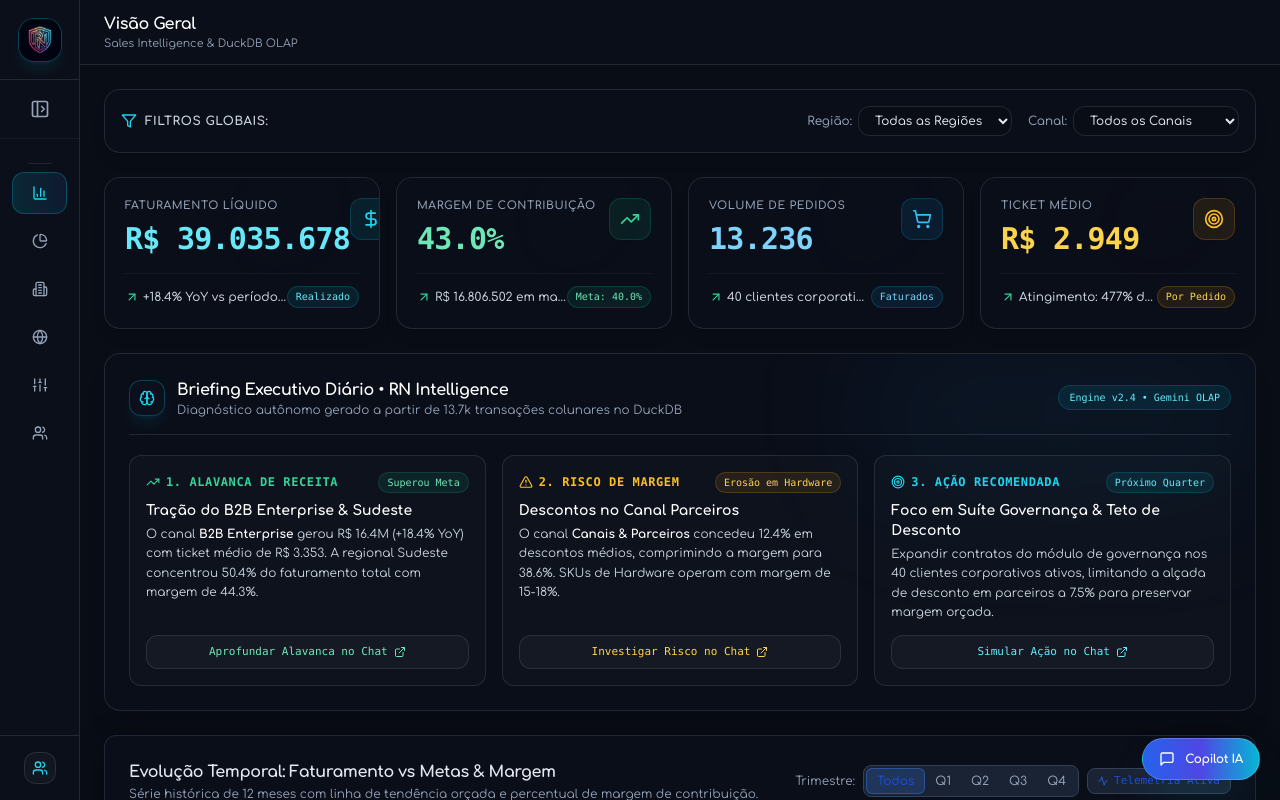
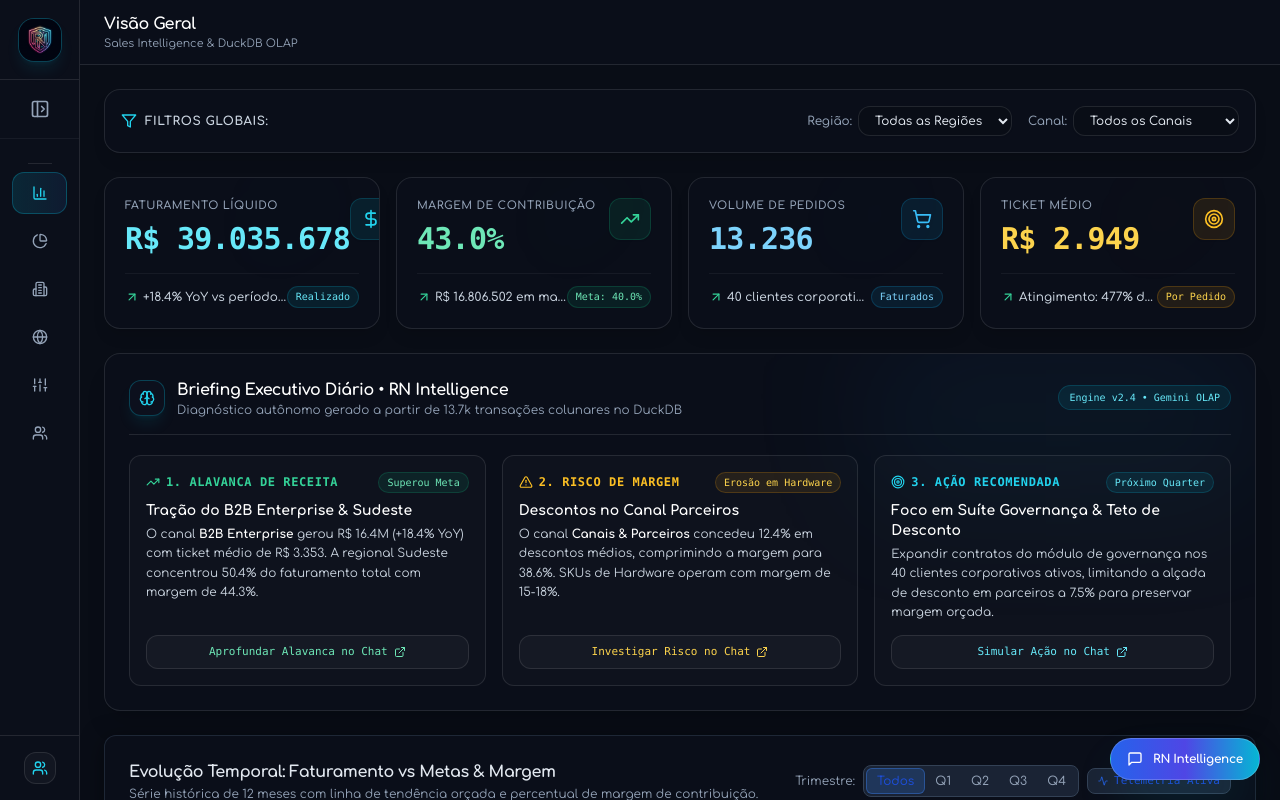
Before and after one commit to Renanbritto/sales-bi-ai-copilot, a Next.js app in the folder frontend/: page / in a window 1280 px wide. Built offline with nearby package versions, Linux system fonts and the light colour scheme; no server answers.

Commit message:
style(chat): atualizar rotulo do botao flutuante para RN Intelligence

```diff
--- a/frontend/app/page.tsx
+++ b/frontend/app/page.tsx
@@ -526,7 +526,7 @@ export default function DashboardPage() {
         aria-label="Abrir RN Intelligence Copilot"
       >
         <MessageSquare className="w-4 h-4 text-white group-hover:rotate-6 transition-transform" />
-        <span className="font-bold tracking-tight">Copilot IA</span>
+        <span className="font-bold tracking-tight">RN Intelligence</span>
       </button>
 
       {/* 5. COPILOT CHAT DRAWER (COM EMBLEMA OFICIAL E STREAMING SSE) */}
```
